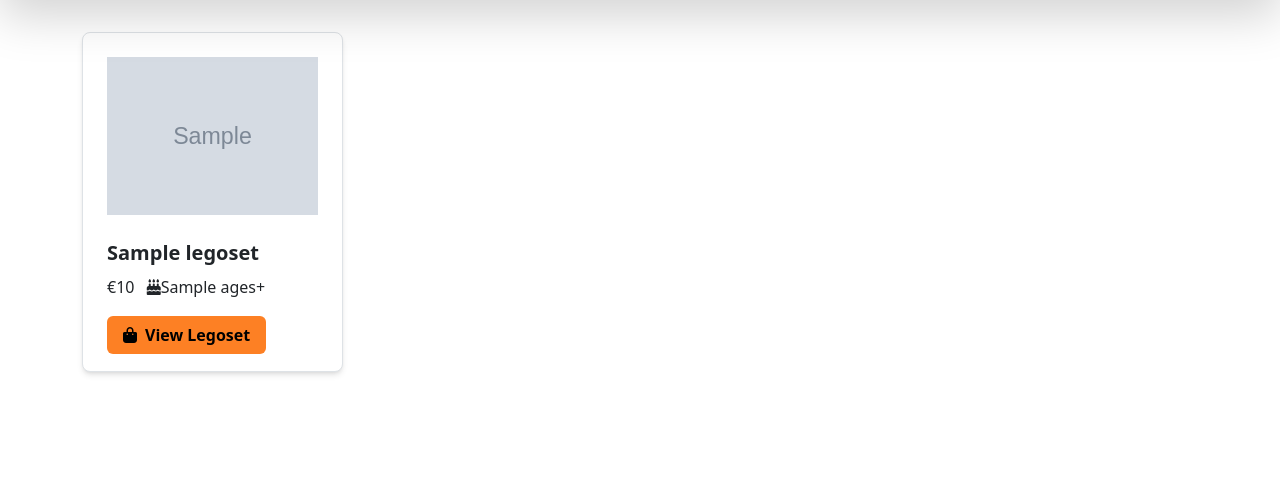
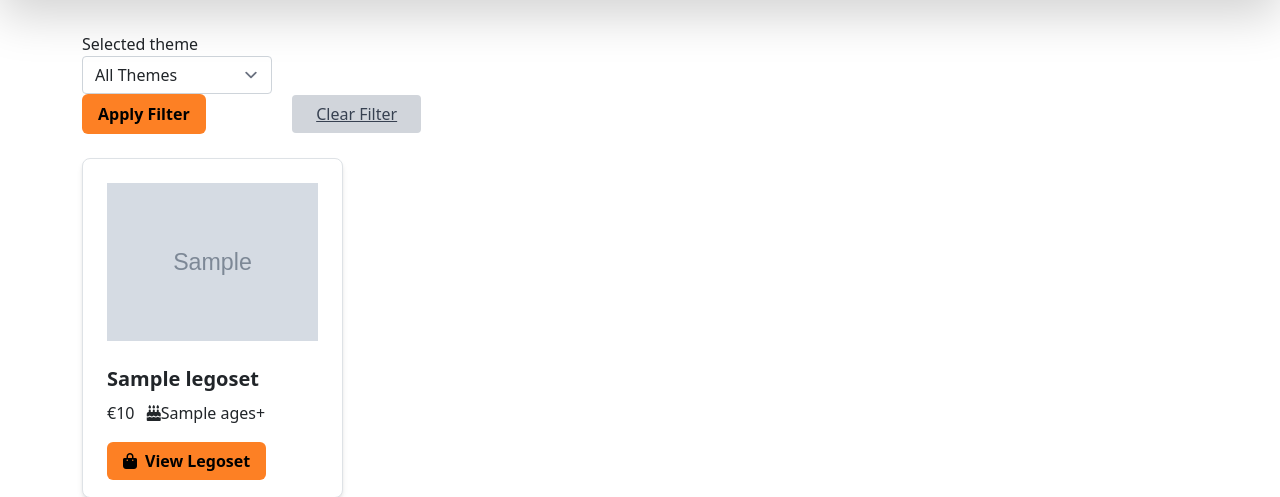
Before and after one commit to emmaC11/brick-by-brick, a Django app: template templates/cart/product_list.html in a window 1280 px wide. Shown: the part 112-609 px from the top of the page. Run offline with Django 3.2, Linux system fonts and the light colour scheme; tables that the repository leaves empty hold one stand-in row (values such as "Sample post"); the template is opened without the code that fills it: values that come from a table or form of the project are taken from there, most other values are stand-ins (such as "Sample title", 1, 10 or a date in 2020); grey boxes marked "Sample" are stand-in pictures; style sheets or scripts are compiled from the project's sources; some libraries are stand-ins or nearby versions.

Commit message:
add theme filtering form to product_list.html

```diff
--- a/templates/cart/product_list.html
+++ b/templates/cart/product_list.html
@@ -3,6 +3,14 @@
 {% block content %}
 
 <div class="container mx-auto py-8">
+    <div class="set-filtering mb-4">
+        <form method="get" class="inline-block">
+            {{ lego_theme_filter_form | crispy }}
+            <button type="submit" class="bg-orange text-black font-semibold rounded-md py-2 px-3 no-underline hover:no-underline">Apply Filter</button>
+        </form>
+        <a href="{% url 'cart:product_list' %}" class="bg-gray-300 text-gray-700 py-2 px-4 rounded ml-4">Clear Filter</a>
+
+    </div>
     <div class="grid grid-cols-1 sm:grid-cols-2 md:grid-cols-3 lg:grid-cols-4 gap-4">
         {% for legoset in object_list %}
         <div class="bg-white p-6 shadow-md rounded-lg w-full h-full border border-gray-300">
```
